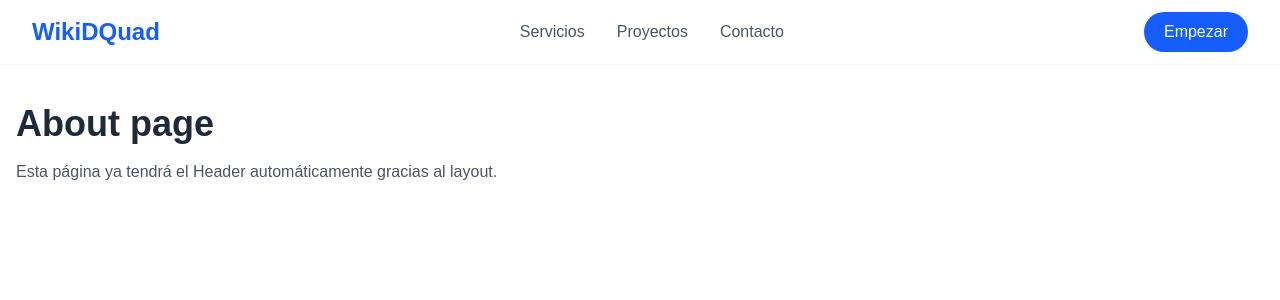
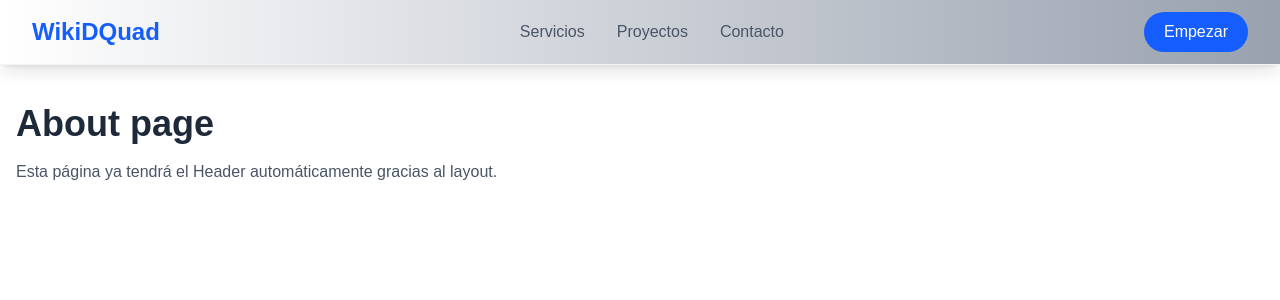
Before and after one commit to Ignaciovega1/blog-proto, a Next.js app: page /about in a window 1280 px wide. Shown: the top 300 px of the page. Built offline with nearby package versions, Linux system fonts and the light colour scheme.

Commit message:
Navbar-bg-update1

```diff
--- a/components/Navbar/navbar.tsx
+++ b/components/Navbar/navbar.tsx
@@ -1,8 +1,14 @@
+"use client"; // 1. Indica que este componente tiene interactividad
+
+import { useState } from 'react';
 import Link from 'next/link';
 
 const Navbar = () => {
+  // 2. Estado para abrir/cerrar el menú
+  const [isOpen, setIsOpen] = useState(false);
+
   return (
-    <header className="fixed top-0 w-full bg-white/80 backdrop-blur-md z-50 border-b border-gray-100">
+    <header className="fixed top-0 w-full bg-gradient-to-r from-white-300 to-gray-400 z-50 shadow-lg backdrop-blur-md border-b border-gray-100">
       <div className="max-w-7xl mx-auto px-4 sm:px-6 lg:px-8">
         <div className="flex justify-between items-center h-16">
 
@@ -15,10 +21,10 @@ const Navbar = () => {
 
           {/* Navegación Desktop */}
           <nav className="hidden md:flex space-x-8">
-            <Link href="/servicios" className="text-gray-600 hover:text-blue-600 transition-colors">
+            <Link href="/about" className="text-gray-600 hover:text-blue-600 transition-colors">
               Servicios
             </Link>
-            <Link href="/proyectos" className="text-gray-600 hover:text-blue-600 transition-colors">
+            <Link href="/api/hello" className="text-gray-600 hover:text-blue-600 transition-colors">
               Proyectos
             </Link>
             <Link href="/contacto" className="text-gray-600 hover:text-blue-600 transition-colors">
```
